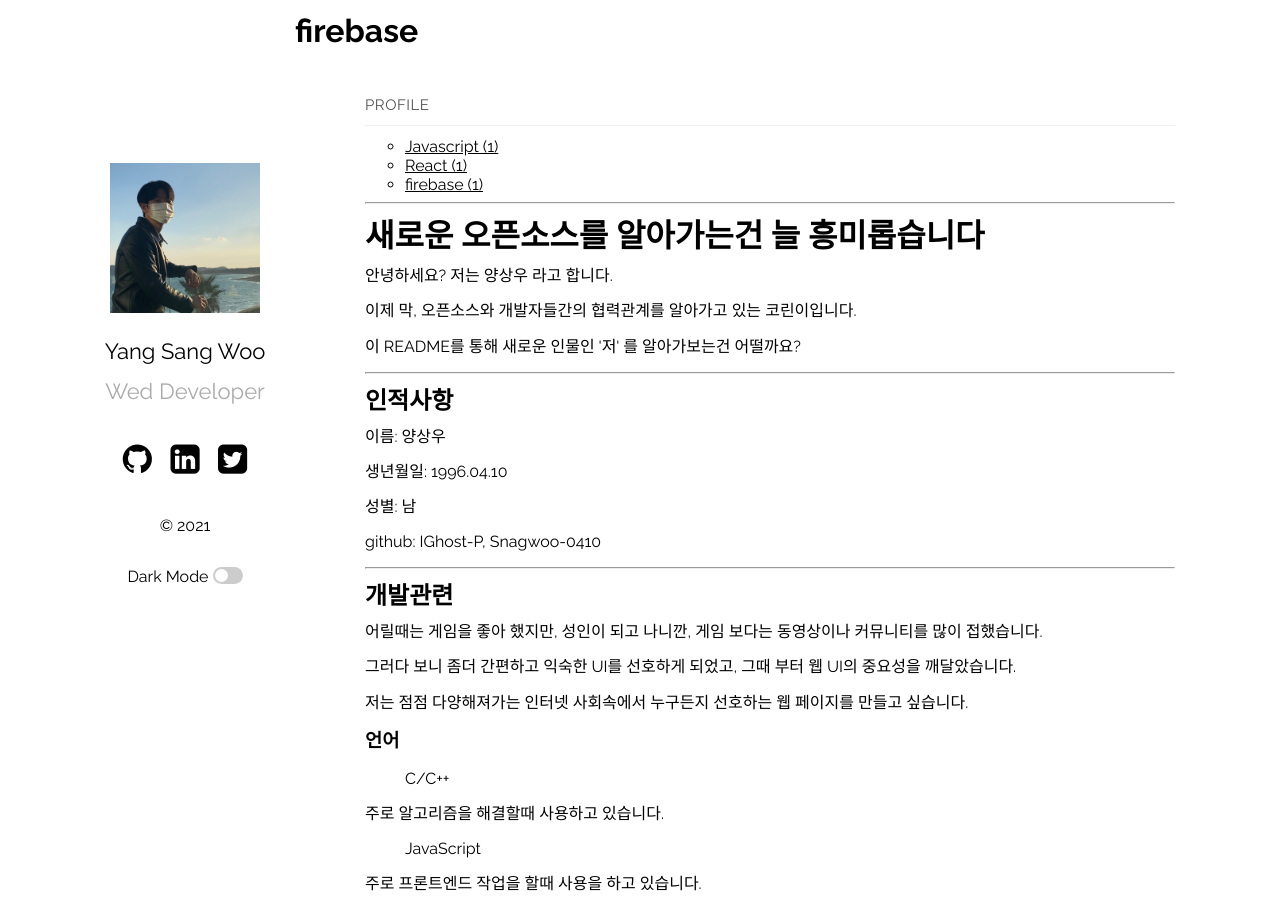
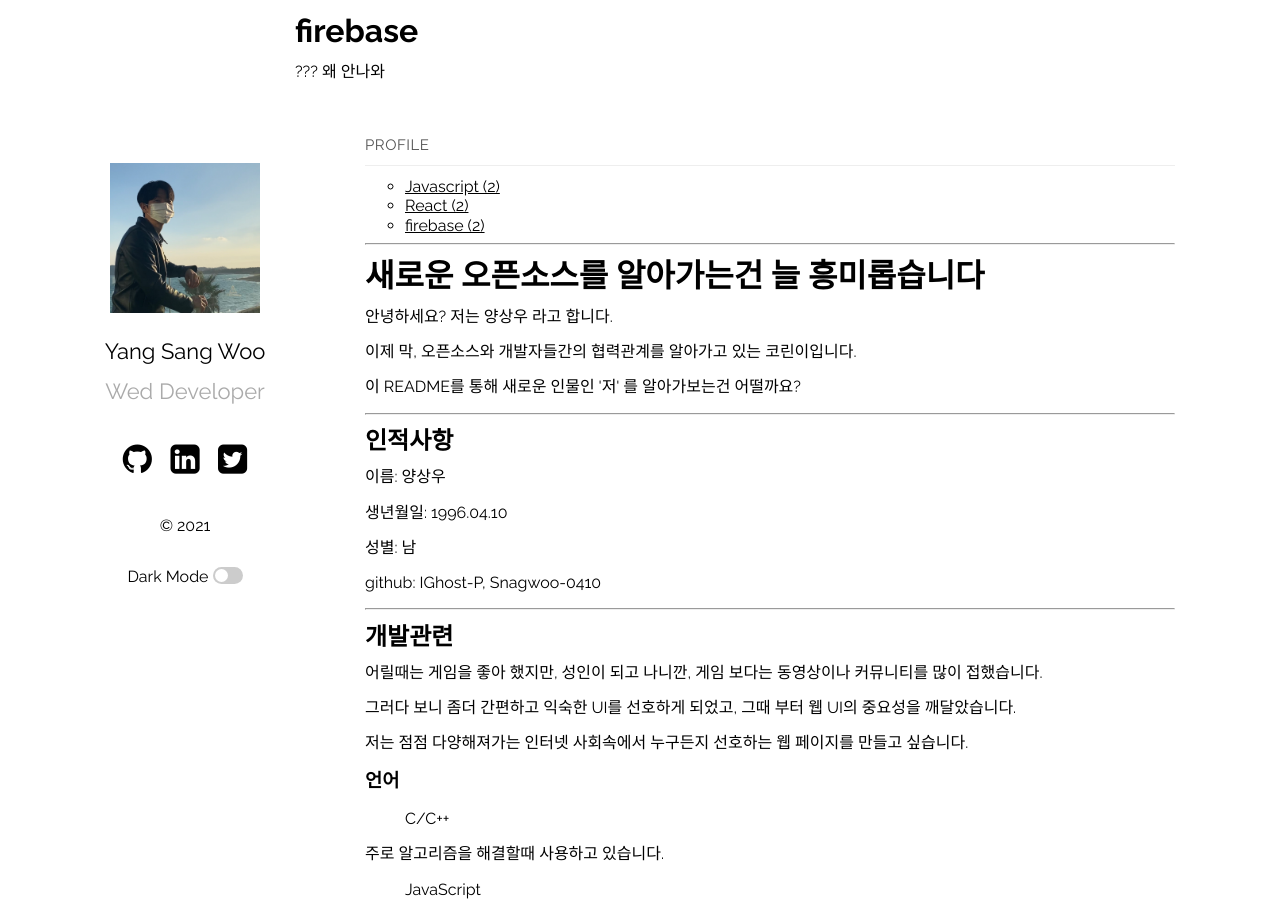
Before and after one commit to IGhost-P/profile.github.io, a Jekyll site: the page built from category/firebase.md, in a window 1280 px wide and 900 px high. Built offline with Jekyll 4.4.1, drawn with Linux system fonts in a browser that asks for light colours.

Commit message:
왜 안나올까

```diff
--- a/_posts/2019-03-23-welcome-to-jekyll.html
+++ b/_posts/2019-03-23-welcome-to-jekyll.html
@@ -2,7 +2,7 @@
 layout: post
 title: "2016108271 컴퓨터공학과 양상우 자기소개서"
 date: 2020-04-16 21:03:36 +0530
-categories: ['Javascript' 'React' 'firebase']
+categories: Javascript React firebase
 ---
 
 <h1 id="-">새로운 오픈소스를 알아가는건 늘 흥미롭습니다</h1>
--- a/category/firebase.md
+++ b/category/firebase.md
@@ -5,3 +5,4 @@ layout: category
 title: firebase
 
 ---
+??? 왜 안나와
```
Also changed, not shown: 2 other files.
